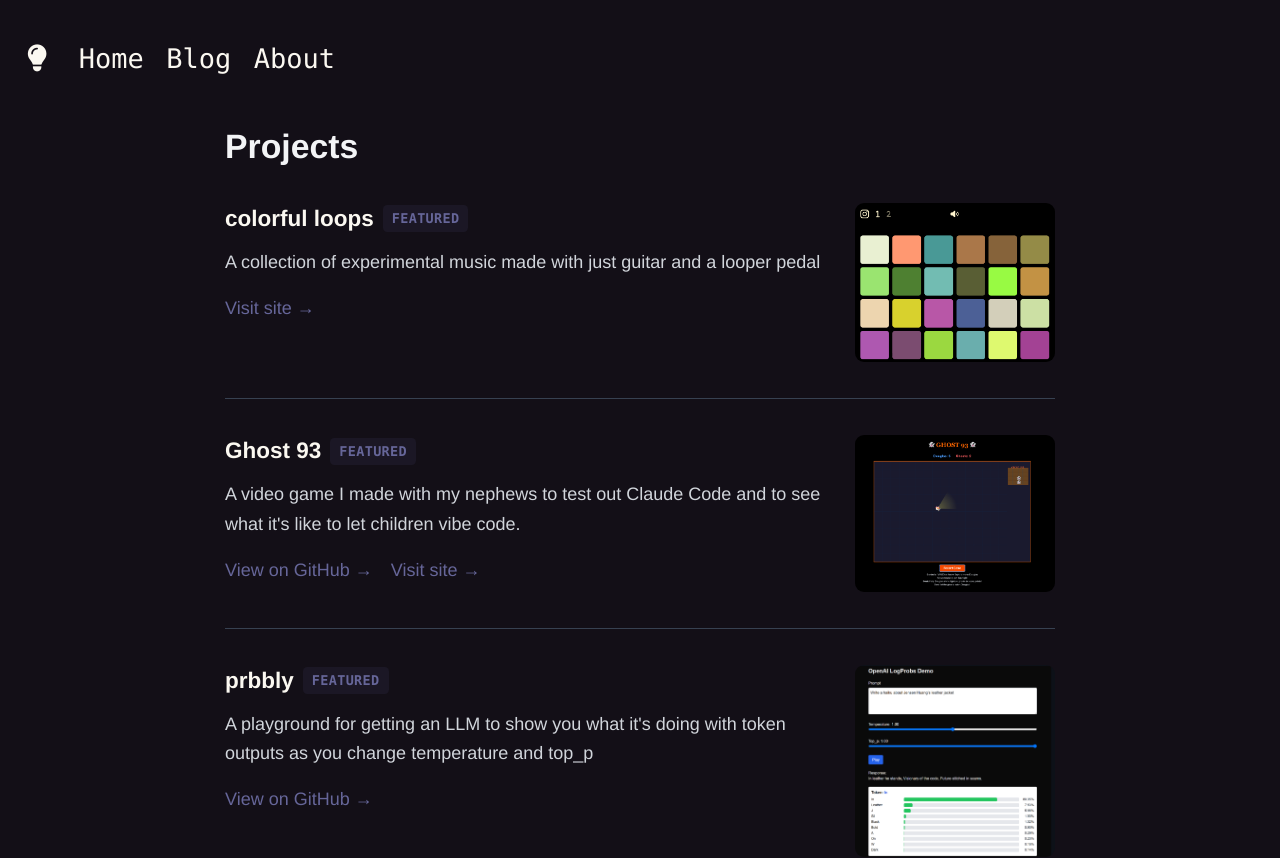
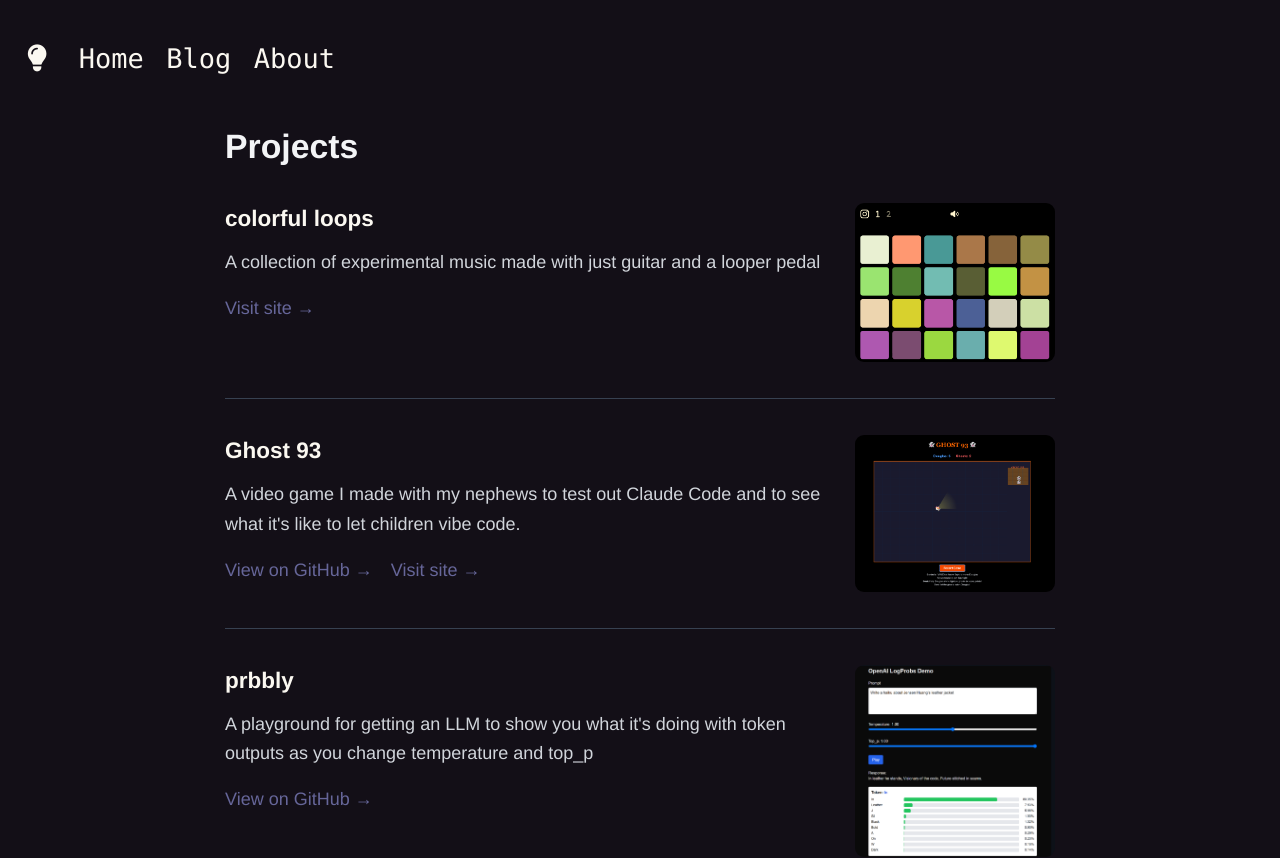
Before and after one commit to philhd/phil-site-next, a Next.js app: page / in a window 1280 px wide. Shown: the top 858 px of the page. Built offline with nearby package versions, Linux system fonts and the light colour scheme.

Commit message:
remove featured feature

```diff
--- a/src/app/page.tsx
+++ b/src/app/page.tsx
@@ -14,15 +14,10 @@ export default function Home() {
           <article key={project.id} className="border-b border-gray-300 dark:border-gray-700 pb-8">
             {/* Mobile layout - Stack vertically */}
             <div className="block md:hidden">
-              <div className="flex items-center gap-2 mb-3">
+              <div className="mb-3">
                 <h2 className="text-xl font-semibold text-black dark:text-white">
                   {project.title}
                 </h2>
-                {project.featured && (
-                  <span className="text-xs font-monobold font-bold text-accent dark:text-accent uppercase tracking-wide px-2 py-1 rounded bg-accent/10">
-                    Featured
-                  </span>
-                )}
               </div>
 
               {/* Image between title and description on mobile */}
@@ -69,15 +64,10 @@ export default function Home() {
             <div className={`hidden md:flex gap-6 ${project.image ? 'items-start' : 'items-center'}`}>
               {/* Left side - Content */}
               <div className="flex-1">
-                <div className="flex items-center gap-2 mb-3">
+                <div className="mb-3">
                   <h2 className="text-xl font-semibold text-black dark:text-white">
                     {project.title}
                   </h2>
-                  {project.featured && (
-                    <span className="text-xs font-monobold font-bold text-accent dark:text-accent uppercase tracking-wide px-2 py-1 rounded bg-accent/10">
-                      Featured
-                    </span>
-                  )}
                 </div>
                 <p className="text-gray-700 dark:text-gray-300 mb-4 leading-relaxed">
                   {project.description}
--- a/src/lib/projects.ts
+++ b/src/lib/projects.ts
@@ -10,7 +10,6 @@ export interface Project {
   description: string
   url?: string
   github?: string
-  featured?: boolean
   image?: string
   sortIndex?: number
 }
@@ -39,27 +38,16 @@ export function getAllProjects(): Project[] {
         description: matterResult.content.trim(),
         url: matterResult.data.url,
         github: matterResult.data.github,
-        featured: matterResult.data.featured || false,
         image: matterResult.data.image,
         sortIndex: matterResult.data.sortIndex,
       }
     })
 
-  // Sort projects by sortIndex, then by featured status
+  // Sort projects by sortIndex (lower numbers first)
   return allProjectsData.sort((a, b) => {
-    // Primary sort: by sortIndex (lower numbers first)
     const aSortIndex = a.sortIndex ?? 999
     const bSortIndex = b.sortIndex ?? 999
-
-    if (aSortIndex !== bSortIndex) {
-      return aSortIndex - bSortIndex
-    }
-
-    // Secondary sort: featured first (for projects with same sortIndex)
-    if (a.featured && !b.featured) return -1
-    if (!a.featured && b.featured) return 1
-
-    return 0
+    return aSortIndex - bSortIndex
   })
 }
 
--- a/src/projects/colorful-loops.md
+++ b/src/projects/colorful-loops.md
@@ -1,6 +1,5 @@
 ---
 title: "colorful loops"
-featured: true
 url: "https://colorful-loops.vercel.app/"
 image: "/images/projects/colorful-loops.png"
 sortIndex: 1
--- a/src/projects/deliman.md
+++ b/src/projects/deliman.md
@@ -1,6 +1,5 @@
 ---
 title: "Deli Manager Showdown"
-featured: false
 image: "/images/projects/deliman.png"
 github: "https://github.com/philhd/deliman"
 url: "https://deliman-site.vercel.app/"
--- a/src/projects/feng-shui.md
+++ b/src/projects/feng-shui.md
@@ -1,6 +1,5 @@
 ---
 title: "Feng Shui"
-featured: false
 image: "/images/projects/feng-shui.png"
 github: "https://github.com/philhd/feng-shui"
 sortIndex: 6
--- a/src/projects/geomancer.md
+++ b/src/projects/geomancer.md
@@ -1,6 +1,5 @@
 ---
 title: "Geomancer"
-featured: false
 image: "/images/projects/geomancer.png"
 github: "https://github.com/philhd/geomancer"
 url: "https://geomancer-game.vercel.app/"
--- a/src/projects/ghost-93.md
+++ b/src/projects/ghost-93.md
@@ -1,6 +1,5 @@
 ---
 title: "Ghost 93"
-featured: true
 image: "/images/projects/ghost-93.png"
 github: "https://github.com/philhd/ghost93"
 url: "https://ghost93.vercel.app/"
--- a/src/projects/hypergen.md
+++ b/src/projects/hypergen.md
@@ -1,6 +1,5 @@
 ---
 title: "hypergen"
-featured: false
 image: "/images/projects/hypergen.png"
 github: "https://github.com/philhd/hypergen"
 url: "https://hypergen.vercel.app/"
--- a/src/projects/prbbly.md
+++ b/src/projects/prbbly.md
@@ -1,6 +1,5 @@
 ---
 title: "prbbly"
-featured: true
 image: "/images/projects/prbbly.png"
 github: "https://github.com/philhd/prbbly"
 sortIndex: 3
```
